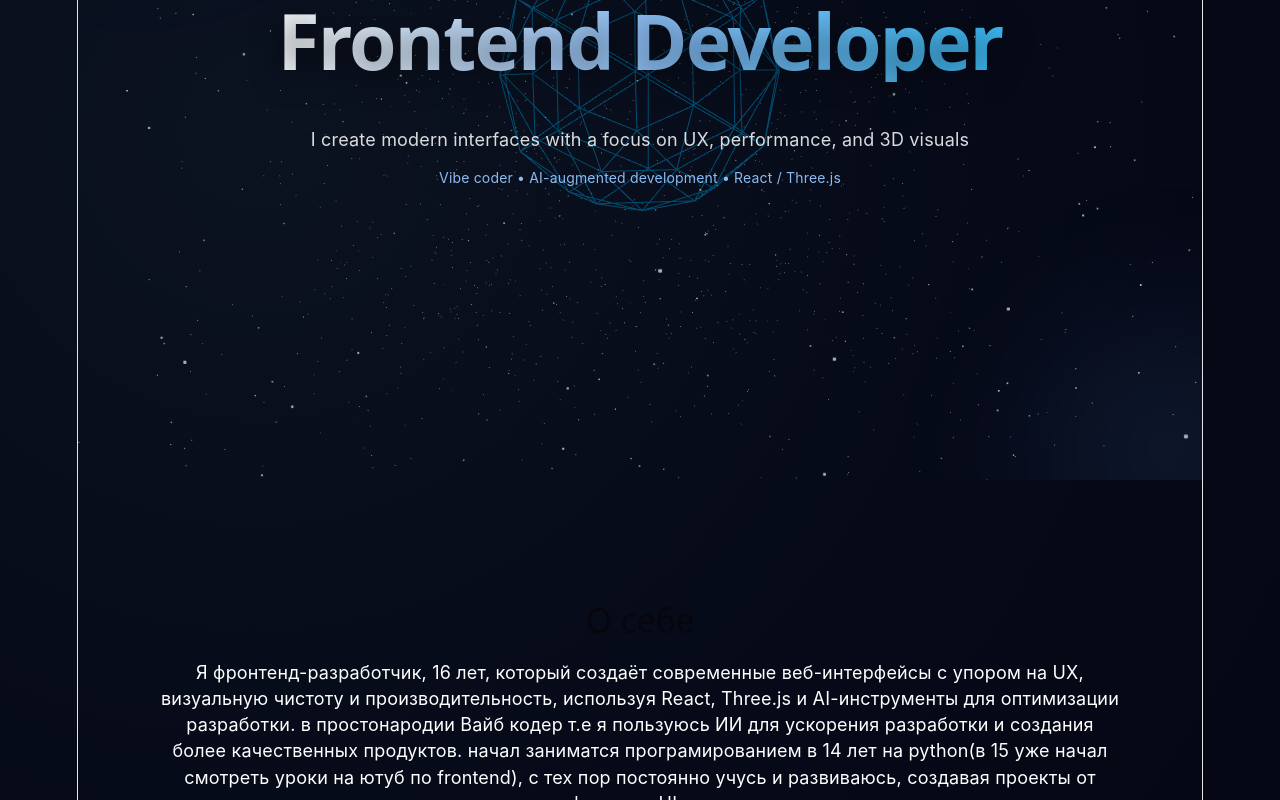
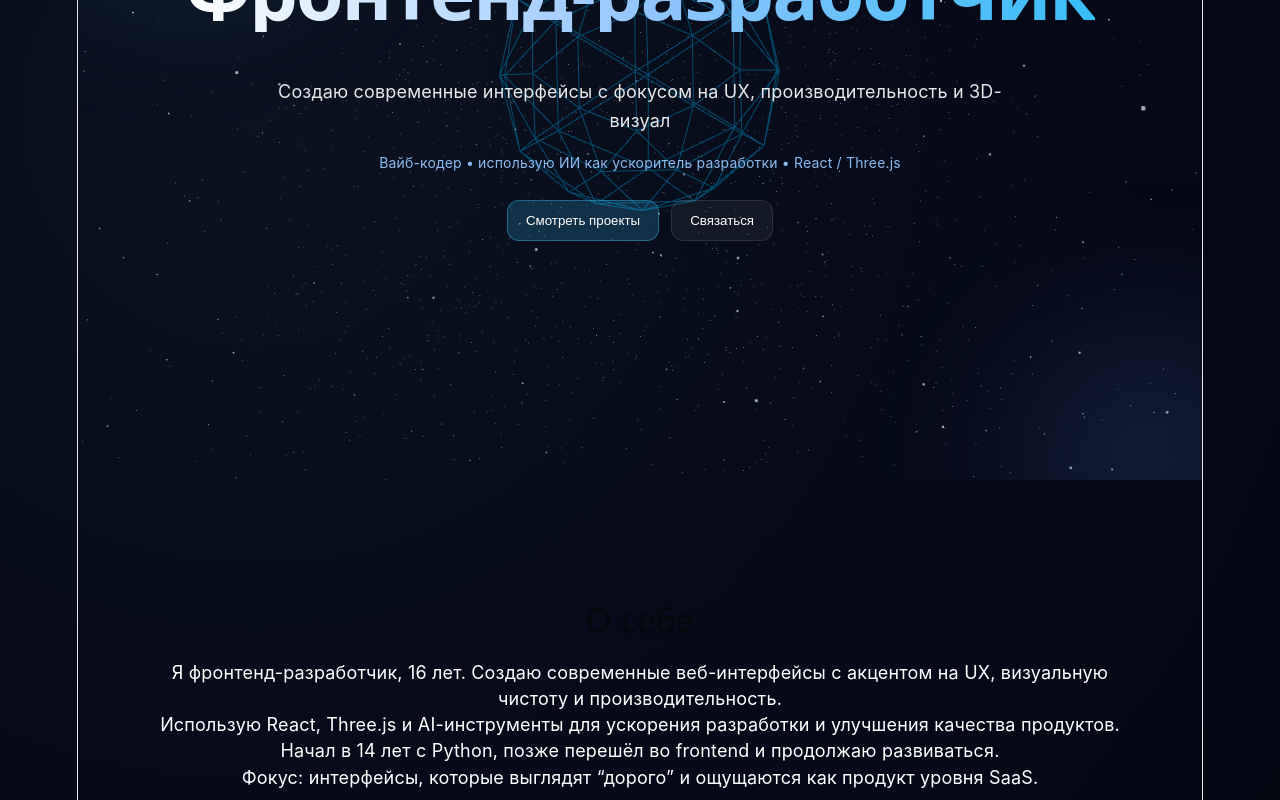
Before and after one commit to prostitovartem-source/portfolio, a React (Vite) app: page / in a window 1280 px wide. Shown: the part 320-1120 px from the top of the page. Built offline with nearby package versions, Linux system fonts and the light colour scheme.

Commit message:
update site

```diff
--- a/src/App.css
+++ b/src/App.css
@@ -11,6 +11,7 @@ body {
   overflow-x: hidden;
 }
 
+/* APP */
 .app {
   min-height: 100vh;
 }
@@ -25,37 +26,42 @@ body {
   text-align: center;
   position: relative;
   padding: 0 20px;
-  gap: 12px;
+  gap: 14px;
   overflow: hidden;
 }
 
-/* glow background */
-.hero::before,
+/* animated background glow */
+.hero::before {
+  content: "";
+  position: absolute;
+  width: 600px;
+  height: 600px;
+  background: radial-gradient(circle, rgba(56,189,248,0.25), transparent 60%);
+  top: -200px;
+  left: -200px;
+  filter: blur(60px);
+  animation: floatGlow 8s ease-in-out infinite;
+}
+
 .hero::after {
   content: "";
   position: absolute;
-  pointer-events: none;
+  width: 500px;
+  height: 500px;
+  background: radial-gradient(circle, rgba(96,165,250,0.18), transparent 60%);
+  bottom: -200px;
+  right: -200px;
+  filter: blur(60px);
+  animation: floatGlow 10s ease-in-out infinite;
 }
 
-.hero::before {
-  width: 520px;
-  height: 520px;
-  background: radial-gradient(circle, rgba(56,189,248,0.18), transparent 65%);
-  top: -200px;
-  left: -200px;
-  filter: blur(50px);
+@keyframes floatGlow {
+  0% { transform: translateY(0px); }
+  50% { transform: translateY(30px); }
+  100% { transform: translateY(0px); }
 }
 
-.hero::after {
-  width: 460px;
-  height: 460px;
-  background: radial-gradient(circle, rgba(96,165,250,0.12), transparent 65%);
-  bottom: -200px;
-  right: -200px;
-  filter: blur(55px);
-}
-
-/* 3D canvas */
+/* canvas */
 .canvas {
   position: absolute;
   inset: 0;
@@ -64,42 +70,66 @@ body {
   pointer-events: none;
 }
 
-/* TEXT LAYER */
+/* TEXT */
 .hero > *:not(.canvas) {
   position: relative;
   z-index: 2;
 }
 
-/* TYPOGRAPHY FIX */
 .title {
   font-size: clamp(42px, 6vw, 100px);
-  font-weight: 700;
+  font-weight: 750;
   letter-spacing: -2px;
   line-height: 1.05;
-  text-align: center;
-  max-width: 100%;
-  padding: 0 10px;
 
-  background: linear-gradient(90deg, #ffffff, #93c5fd, #38bdf8);
+  background: linear-gradient(90deg, #fff, #93c5fd, #38bdf8);
   -webkit-background-clip: text;
   -webkit-text-fill-color: transparent;
-
-  text-shadow: 0 6px 30px rgba(0,0,0,0.5);
 }
 
 .subtitle {
   font-size: 18px;
+  max-width: 750px;
+  line-height: 1.6;
   opacity: 0.9;
-  max-width: 700px;
-  line-height: 1.5;
-  padding: 0 15px;
-  color: rgba(255,255,255,0.85);
 }
 
 .vibe {
   font-size: 14px;
   color: #93c5fd;
   opacity: 0.95;
+}
+
+/* BUTTONS (NEW PREMIUM UI) */
+.buttons {
+  display: flex;
+  gap: 12px;
+  margin-top: 10px;
+}
+
+.btn {
+  padding: 12px 18px;
+  border-radius: 12px;
+  border: 1px solid rgba(255,255,255,0.1);
+  cursor: pointer;
+  font-weight: 500;
+  transition: 0.3s ease;
+}
+
+.btn.primary {
+  background: rgba(56,189,248,0.2);
+  border-color: rgba(56,189,248,0.4);
+  color: white;
+}
+
+.btn.secondary {
+  background: rgba(255,255,255,0.05);
+  color: white;
+}
+
+.btn:hover {
+  transform: translateY(-3px);
+  box-shadow: 0 10px 30px rgba(56,189,248,0.2);
 }
 
 /* SECTIONS */
@@ -127,14 +157,14 @@ body {
   border: 1px solid rgba(255,255,255,0.08);
   padding: 20px;
   border-radius: 16px;
-  backdrop-filter: blur(14px);
+  backdrop-filter: blur(16px);
   transition: 0.3s ease;
 }
 
 .card:hover {
-  transform: translateY(-6px) scale(1.02);
+  transform: translateY(-8px) scale(1.03);
   border-color: rgba(96,165,250,0.5);
-  box-shadow: 0 10px 30px rgba(56,189,248,0.15);
+  box-shadow: 0 20px 60px rgba(56,189,248,0.15);
 }
 
 .card b {
@@ -145,12 +175,7 @@ body {
 .card p {
   opacity: 0.8;
   font-size: 14px;
-}
-
-/* MUTED TEXT */
-.muted {
-  margin-top: 10px;
-  opacity: 0.6;
+  line-height: 1.5;
 }
 
 /* FOOTER */
--- a/src/App.jsx
+++ b/src/App.jsx
@@ -6,9 +6,9 @@ import "./App.css";
 
 function Background() {
   const positions = useMemo(() => {
-    const arr = new Float32Array(2500 * 3);
+    const arr = new Float32Array(3000 * 3);
     for (let i = 0; i < arr.length; i++) {
-      arr[i] = (Math.random() - 0.5) * 10;
+      arr[i] = (Math.random() - 0.5) * 12;
     }
     return arr;
   }, []);
@@ -24,6 +24,7 @@ export default function App() {
   return (
     <div className="app">
 
+      {/* HERO */}
       <section className="hero">
 
         <div className="canvas">
@@ -41,44 +42,45 @@ export default function App() {
           </Canvas>
         </div>
 
-        <motion.h1
-          className="title"
-          initial={{ opacity: 0, y: 40 }}
-          animate={{ opacity: 1, y: 0 }}
-        >
-          Frontend Developer
+        <motion.h1 className="title">
+          Фронтенд-разработчик
         </motion.h1>
 
-        <motion.p
-          className="subtitle"
-          initial={{ opacity: 0 }}
-          animate={{ opacity: 1 }}
-        >
-          I create modern interfaces with a focus on UX, performance, and 3D visuals
+        <motion.p className="subtitle">
+          Создаю современные интерфейсы с фокусом на UX, производительность и 3D-визуал
         </motion.p>
 
         <p className="vibe">
-          Vibe coder • AI-augmented development • React / Three.js
+          Вайб-кодер • использую ИИ как ускоритель разработки • React / Three.js
         </p>
+
+        <div className="buttons">
+          <button className="btn primary">Смотреть проекты</button>
+          <button className="btn secondary">Связаться</button>
+        </div>
 
       </section>
 
+      {/* ABOUT */}
       <section className="section">
         <h2>О себе</h2>
 
         <p>
-          Я фронтенд-разработчик, 16 лет, который создаёт современные веб-интерфейсы с упором на UX,
-          визуальную чистоту и производительность, используя React, Three.js и AI-инструменты для оптимизации разработки.
-          в простонародии Вайб кодер т.е я пользуюсь ИИ для ускорения разработки и создания более качественных продуктов.
-          начал заниматся програмированием в 14 лет на python(в 15 уже начал смотреть уроки на ютуб по frontend), с тех пор постоянно учусь и развиваюсь,
-          создавая проекты от интерактивных портфолио до UI-компонентных систем.
+          Я фронтенд-разработчик, 16 лет. Создаю современные веб-интерфейсы с акцентом на UX,
+          визуальную чистоту и производительность.
+        </p>
+
+        <p>
+          Использую React, Three.js и AI-инструменты для ускорения разработки и улучшения качества продуктов.
+          Начал в 14 лет с Python, позже перешёл во frontend и продолжаю развиваться.
         </p>
 
         <p className="muted">
-          Фокус: понятный интерфейс, хороший дизайн и ощущение “дорогого продукта”.
+          Фокус: интерфейсы, которые выглядят “дорого” и ощущаются как продукт уровня SaaS.
         </p>
       </section>
 
+      {/* PROJECTS */}
       <section className="section">
         <h2>Проекты</h2>
 
@@ -91,21 +93,23 @@ export default function App() {
 
           <div className="card">
             <b>UI Component System</b>
-            <p>Набор переиспользуемых UI компонентов.</p>
+            <p>Система переиспользуемых компонентов интерфейса.</p>
           </div>
 
           <div className="card">
             <b>Landing Page Engine</b>
-            <p>Система для создания современных лендингов.</p>
+            <p>Генератор современных лендингов.</p>
           </div>
 
         </div>
       </section>
 
+      {/* CONTACT */}
       <section className="section">
         <h2>Контакты</h2>
 
         <p>Открыт к работе и проектам.</p>
+
         <p className="muted">email: copickprostitov@email.com</p>
         <p className="muted">telegram: @copick1</p>
       </section>
```
